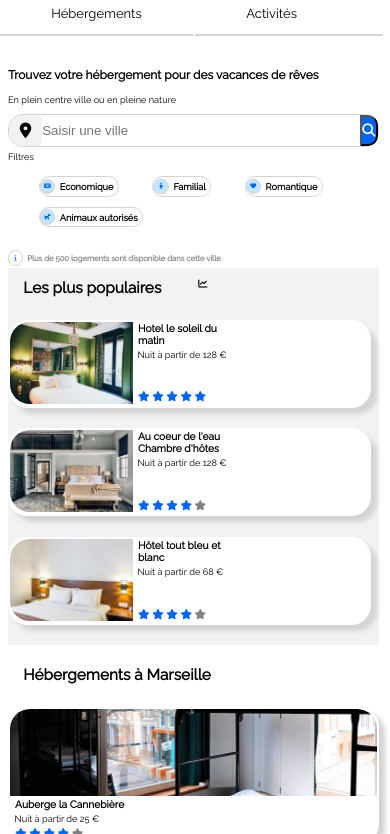
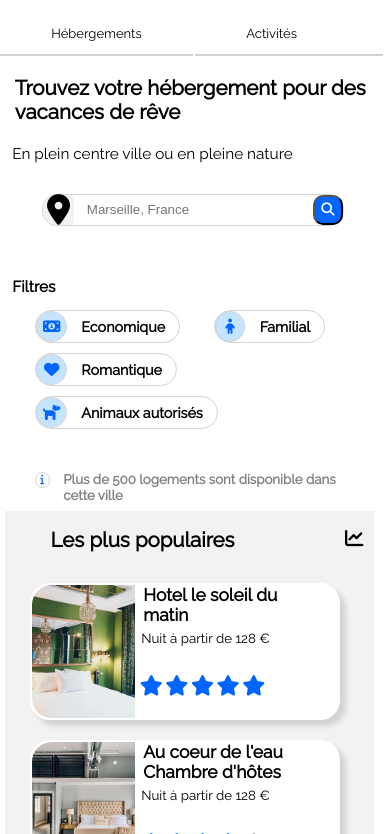
Before and after one commit to MarineLefebvre/MarineLefebvre.github.io, a plain HTML site: page index.html in a window 390 px wide. Shown: the part 96-930 px from the top of the page. Drawn offline with Linux system fonts and the light colour scheme.

Commit message:
modif pour coller à la maquette

```diff
--- a/index.html
+++ b/index.html
@@ -7,10 +7,12 @@
     <meta charset="utf-8">
     <link rel="stylesheet" href="style/style.css" type="text/css" media="screen" />
     <link rel="stylesheet" media="screen and (max-width: 450px)" href="style/petiteResolution.css" />
+    <link rel="stylesheet" media="screen and (max-width: 1150px)" href="style/tablette.css" />
 </head>
 
 <body>
     <div id="page">
+        <header>
             <nav>
                 <div class="logo">
                     <img src="src/images/logo/Reservia.svg" alt="logo">
@@ -25,11 +27,13 @@
                     </li>
                 </ul>
             </nav>
+        </header>
 
 
+        <main>
             <div id="titre">
-            <h3>Trouvez votre hébergement pour des vacances de rêves</h3>
-            <p>En plein centre ville ou en pleine nature</p>
+                <h3>Trouvez votre hébergement pour des vacances de rêve</h3>
+                <p id="subtitle">En plein centre ville ou en pleine nature</p>
             </div>
 
             <div id="parentResearch">
@@ -37,35 +41,38 @@
                     <div class="containresearch">
                         <i id="pin" class="fa fa-map-marker icon" aria-hidden="true"></i>
                     </div>
-                <input type="text" placeholder="Saisir une ville">
+                    <input type="text" placeholder="Marseille, France">
                     <button id="boutonPC" type="button">Rechercher</button>
                     <button id="boutonMobile" type="button"><i class="fa fa-search" aria-hidden="true"></i></button>
                 </div>
             </div>
 
+
             <div id="blockFiltre">
+                <div id="blocLabelFiltres">
                     <p id="labelFiltres">Filtres</p>
+                </div>
                 <div class="filtres">
                     <div class="containIcon">
-                    <i class="fa fa-money icon" aria-hidden="true"></i>
+                        <i class="fa fa-money iconfiltres" aria-hidden="true"></i>
                     </div>
                     <p class="label">Economique</p>
                 </div>
                 <div class="filtres">
                     <div class="containIcon">
-                    <i class="fa fa-child icon" aria-hidden="true"></i>
+                        <i class="fa fa-child iconfiltres" aria-hidden="true"></i>
                     </div>
                     <p class="label">Familial</p>
                 </div>
                 <div class="filtres">
                     <div class="containIcon">
-                    <i class="fa fa-heart icon" aria-hidden="true"></i>
+                        <i class="fa fa-heart iconfiltres" aria-hidden="true"></i>
                     </div>
                     <p class="label">Romantique</p>
                 </div>
                 <div class="filtres">
                     <div class="containIcon">
-                    <i class="fa fa-dog icon" aria-hidden="true"></i>
+                        <i class="fa fa-dog iconfiltres" aria-hidden="true"></i>
                     </div>
                     <p class="label">Animaux autorisés</p>
                 </div>
@@ -78,6 +85,8 @@
                 <p class="label"> Plus de 500 logements sont disponible dans cette ville </p>
             </div>
 
+            <!-- Section des hébergements-->
+            <section>
                 <div class="conteneur" id="blocHebergement">
                     <div id="herbegementGlobal">
                         <h1>Hébergements à Marseille</h1>
@@ -175,7 +184,7 @@
                             </div>
                         </div>
 
-                <p>Afficher plus</p>
+                        <p id="plus">Afficher plus</p>
                     </div>
 
                     <div class="conteneur2">
@@ -238,7 +247,10 @@
 
                     </div>
                 </div>
+            </section>
 
+            <!-- Section des activités-->
+            <section>
                 <h1 id="activitesMarseille">Activités à Marseille</h1>
                 <div id="activites">
                     <div class="activitesTall">
@@ -247,7 +259,7 @@
                             <h2>Vieux port</h2>
                         </a>
                     </div>
-            <div>
+                    <div class="groupActivites">
                         <div class="activitesSmall" id="firstActivite">
                             <a class="liencard" href="#">
                                 <img class="photoSmall" src="src/images/activites/4_small/paul-hermann-QFTrLdQIRhI-unsplash.jpg"  alt="Fort de pomègues">
@@ -267,7 +279,7 @@
                             <h2>Parc national des calanques</h2>
                         </a>
                     </div>
-            <div>
+                    <div class="groupActivites">
                         <div class="activitesSmall">
                             <a class="liencard" href="#">
                                 <img class="photoSmall" src="src/images/activites/4_small/florian-wehde-xW9e8gdotxI-unsplash.jpg" alt="Notre dame-de-la-garde">
@@ -283,6 +295,8 @@
                         </div>
                     </div>
                 </div>
+            </section>
+        </main>
     </div>
 
     <footer class="footer">
--- a/style/petiteResolution.css
+++ b/style/petiteResolution.css
@@ -62,6 +62,21 @@ nav .menu a:hover {
     border-top: none;
 }
 
+nav .menu:hover {
+    border-top: none;
+}
+
+h3{
+    font-size: 2em;
+    font-weight: bold;
+    margin-left: 0.5em;
+}
+
+#subtitle{
+    font-size: 1.5em;
+    margin-bottom: 2em;
+    margin-left: 0.5em;
+}
 
 
 #heber, #act {
@@ -76,7 +91,6 @@ font-size: 90%;
 #boutonPC, #boutonMobile {
     background-color: #0065FC;
     color: white;
-    border-radius: 0px 10px 10px 0px;
 }
 
 #boutonPC {
@@ -85,16 +99,18 @@ font-size: 90%;
 
 #boutonMobile{
     display: block;
+    border-radius: 10px 10px 10px 10px;
 }
 
 
 #research {
     border : 1px solid lightgray;
     border-radius: 15px 15px 15px 15px;
-    width: 100%;
+    width: 80%;
     font-size: 1.5em;
     display: flex;
     margin-left: 0 !important;
+    margin-bottom: 2em;
 }
 
 input {
@@ -116,6 +132,8 @@ input {
     margin-top: 0em;
     margin-left: 3em;
     margin-bottom: 1em;
+    padding-top: 1.5em;
+    padding-bottom: 1.5em;
     height: 2em;
     justify-content: center; /*Centrer horizontalement grace a flex box*/
     align-items: center; /*Centrer verticalement grace a flex box*/
@@ -128,7 +146,11 @@ input {
 
 .icon, .iconInfo {
     color: #0065FC;
-    font-size: 1em;
+    font-size: 2em;
+}
+
+.iconfiltres {
+    font-size: 3em;
 }
 
 #pin, #graph {
@@ -136,7 +158,13 @@ input {
 }
 
 #graph {
-    margin-left: 4em;
+    margin-left: 6em;
+    margin-top: 0.5em;
+}
+
+.containIcon{
+    width: 6em !important;
+    height: 6em !important;
 }
 
 .containIcon, .containIconInfo {
@@ -167,23 +195,33 @@ input {
 
 .label {
     font-weight: bold;
+    font-size: 1.4em;
+    padding: 1em;
 }
 
 
 #info > .label {
     color: gray;
-    font-size: 0.75em;
+    font-size: 1.3em;
+    width: 80%;
+    word-wrap: break-word;
+    padding-top: 2em;
 }
 
 #blockFiltre{
     position: relative;
     flex-direction: column;
-
+    margin-bottom: 2em;
 }
 
 #labelFiltres{
-   position: relative !important;
-   display: block;
+   font-size: 1.5em;
+   margin-left: 0.5em;
+}
+
+#blocLabelFiltres {
+    display: block;
+    margin-bottom: 1.5em;
 }
 
 #info {
@@ -193,11 +231,12 @@ input {
     justify-content: center; /*Centrer horizontalement grace a flex box*/
     align-items: center; /*Centrer verticalement grace a flex box*/
     margin-top: 1em;
-
+    margin-bottom: 2em;
 }
 
+
 h1 {
-    font-size: 1.5em;
+    font-size: 2em;
     margin-left: 1em;
     margin-bottom: 1.5em;
 }
@@ -208,7 +247,7 @@ h1 {
 
 .cardHebergement{
     border:white solid 2px;
-    width: 100%;
+    width: 87%;
     border-radius: 20px 20px 20px 20px;
     margin-right: 2%;
     margin-bottom: 2em;
@@ -246,7 +285,24 @@ h2{
     width: 10em;
     word-wrap: break-word;
     white-space: normal;
+    font-size: 1.7em;
 }
+
+.liencard > h2 {
+    font-size: 1.7em;
+}
+
+.descBestSeller > p{
+    width: 10em;
+    word-wrap: break-word;
+    white-space: normal;
+    font-size: 1.3em;
+}
+
+.liencard > p{
+    font-size: 1.3em;
+}
+
 
 #blocHebergement{
     flex-direction: column-reverse;
@@ -268,11 +324,13 @@ h2{
     margin-top: 1em;
     border-radius: 20px 20px 20px 20px;
     justify-content: center;
+    margin-left: 0;
+    padding-left: 2.5em;
 }
 
 .imagePopulaire {
-    width: 12em;
-    height: 8em;
+    width: 10em;
+    height: 13em;
     object-fit: cover;
     border-radius: 20px 0px 0px 20px;
 }
@@ -286,10 +344,11 @@ h2{
     border: white solid 2px;
     margin-bottom: 2em;
     background-color: white;
-    width: 98%;
+    width: 90%;
     align-items: center;
     box-shadow: 6px 6px 5px lightgray;
-    display: flex;;
+    display: flex;
+
 }
 
 
@@ -306,18 +365,18 @@ h2{
     background-color:#F2F2F2;
     border-radius: 0;
     /*width: max-content;*/
-    width: 100%;
+    width: 98%;
     margin: 0;
     padding: 0;
     display: flex;
     flex-direction: column;
-    /*padding-left: 4em;*/
+    padding-left: 2.5em;
 }
 
 #activites{
     flex-direction: column;
     margin-top: 2em;
-    /*margin-left: 2em;*/
+    margin-left: 2.5em;
 }
 
 .activitesTall, .activitesSmall {
@@ -341,17 +400,19 @@ h2{
 
 .activitesTall, .activitesSmall{
     margin-left: 0em !important;
+    width: 90%;
 }
 
 #activitesMarseille {
-    margin-left: 0;
+    margin-left: 1em;
 }
 
 .footer{
-    background-color:lightgray;
+    background-color:#F2F2F2;
     display: flex;
     flex-direction: column;
     font-size: 1.3em;
+    width: 99%;
 }
 
 .divfooter{
@@ -370,14 +431,24 @@ h2{
     font-size: 1.2em !important;
 }
 
+.groupActivites{
+    width: 90%;
+}
+
 #page{
     max-width: none;
     margin: 0;
     width: 100%;
+
 }
+
 
 .activitesSmall > .liencard > h2 {
     padding-top: 0.4em;
     padding-bottom: 0.4em;
     font-size: 1.2em !important;
 }
+
+.divfooter > h3{
+    margin: 0 !important;
+}
--- a/style/style.css
+++ b/style/style.css
@@ -19,11 +19,9 @@ body {
 
 #inscription{
     color: #0065FC;
-    margin-top: 1em;
 }
 
 nav {
-    padding: 1rem 0rem;
     margin: 0rem 1.5rem;
     display: flex;
     justify-content: space-between;
@@ -38,6 +36,7 @@ nav {
     flex: 1;
     padding-top: 1rem;
 }
+
 .logo a {
     position: absolute;
     top: 3rem;
@@ -50,7 +49,6 @@ nav img {
 
 nav ul {
     position: absolute;
-    top: 1.9rem;
     right: 9rem;
     display: flex;
     justify-content: space-between;
@@ -70,30 +68,32 @@ nav .menu {
     justify-content: space-between;
     flex: 1;
     padding: 0rem;
+    padding-top: 1em;
+    margin-top: 1em;
 }
-nav .S {
-    font-weight: bold;
-    padding-right: 0rem;
-    padding-top: 1rem;
-}
+
 nav .menu a {
     padding-top: 1rem;
     padding: 1rem 2rem;
     border-top: 2px solid rgb(255, 255, 255);
 }
 
-nav .menu a:hover {
-    color: #0065fc;
+nav .menu:hover {
     border-top: 2px solid #0065fc;
 }
 
-p {
+nav .menu a:hover {
+    color: #0065fc;
 }
+
 
 #boutonPC, #boutonMobile {
     background-color: #0065FC;
     color: white;
     border-radius: 0px 10px 10px 0px;
+    font-weight: bold;
+    padding-right: 0.5em;
+    padding-left: 0.5em;
 }
 
 #boutonMobile{
@@ -113,7 +113,16 @@ p {
     border-radius: 20px 20px 20px 20px;
     width: max-content;
     margin-top: 2em;
-    margin-left: 3em;
+    margin-left: 1em;
+    height: 1.7em;
+    justify-content: center; /*Centrer horizontalement grace a flex box*/
+    align-items: center; /*Centrer verticalement grace a flex box*/
+}
+
+#blocLabelFiltres{
+    display: inline-flex;
+    width: max-content;
+    margin-top: 2em;
     height: 1.7em;
     justify-content: center; /*Centrer horizontalement grace a flex box*/
     align-items: center; /*Centrer verticalement grace a flex box*/
@@ -123,7 +132,7 @@ p {
     background-color: lightgray;
 }
 
-.icon, .iconInfo {
+.icon, .iconInfo, .iconfiltres {
     color: #0065FC;
     font-size: 1em;
 }
@@ -161,6 +170,7 @@ p {
 
 input {
     border: 0;
+    padding-left: 1em;
 }
 
 .label {
@@ -180,10 +190,7 @@ input {
 }
 
 #labelFiltres{
-    display: inline-flex;
-    position: absolute;
-    top: 50%;
-    transform: translateY(-50%);
+    font-weight: bold;
 }
 
 .containIconInfo {
@@ -193,7 +200,7 @@ input {
     background-color: transparent ;
     border-radius: 17px 17px 17px 17px;
     border: solid 1px lightgray;
-    padding : 0.5em;
+    padding : 1em;
     display: flex;
     justify-content: center; /*Centrer horizontalement grace a flex box*/
     align-items: center; /*Centrer verticalement grace a flex box*/
@@ -215,12 +222,17 @@ h1 {
 
 }
 
+#plus {
+    font-weight: bold;
+    font-size: 1.5em;
+}
+
 .disbaled{
     color: grey !important;
 }
 
 .cardHebergement{
-    border:white solid 2px;
+    border:white solid 4px;
     width: max-content;
     border-radius: 20px 20px 20px 20px;
     margin-right: 2%;
@@ -255,7 +267,7 @@ h2{
 }
 
 .descBestSeller > h2 {
-    width: 5em;
+    width: 9em;
     word-wrap: break-word;
     white-space: normal;
 }
@@ -273,12 +285,11 @@ h2{
 }
 
 #herbegementGlobal {
-    width: 100%;
+    width: 46em;
     padding: 1em;
     background-color:#F2F2F2;
     margin-top: 1em;
     border-radius: 20px 20px 20px 20px;
-
 }
 
 .imagePopulaire {
@@ -299,7 +310,7 @@ h2{
     border: white solid 2px;
     margin-bottom: 2em;
     background-color: white;
-    width: 20em;
+    width: 23em;
     align-items: center;
     box-shadow: 6px 6px 5px lightgray;
 }
@@ -347,7 +358,7 @@ h2{
 }
 
 .activitesTall{
-    width: 23%;
+    width: 22%;
 }
 
 .activitesSmall {
@@ -360,7 +371,7 @@ h2{
 }
 
 .footer{
-    background-color:lightgray;
+    background-color:#F2F2F2;
     display: flex;
     justify-content: space-around;
 }
@@ -380,7 +391,12 @@ h2{
     word-wrap: break-word;
 }
 
+.groupActivites{
+    width: 22%;
+}
+
 #page {
-    width: 80%;
+    width: 95%;
     margin: auto;
+    max-width: 1580px;
 }
--- /dev/null
+++ b/style/tablette.css
@@ -0,0 +1,3 @@
+.imageHebergement {
+    width: 11.3em;
+}
```
Lines whose indentation alone changed are shown as unchanged.
